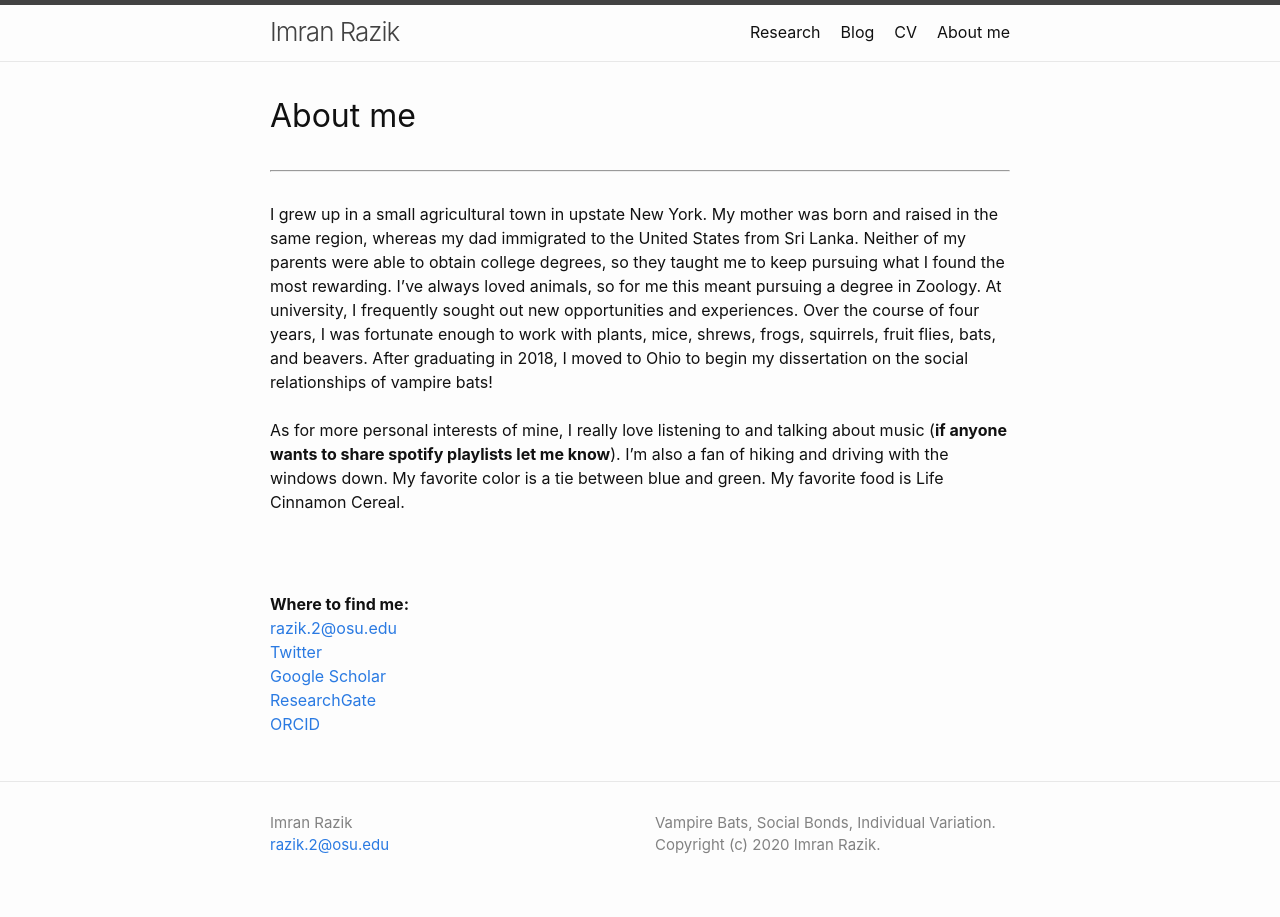
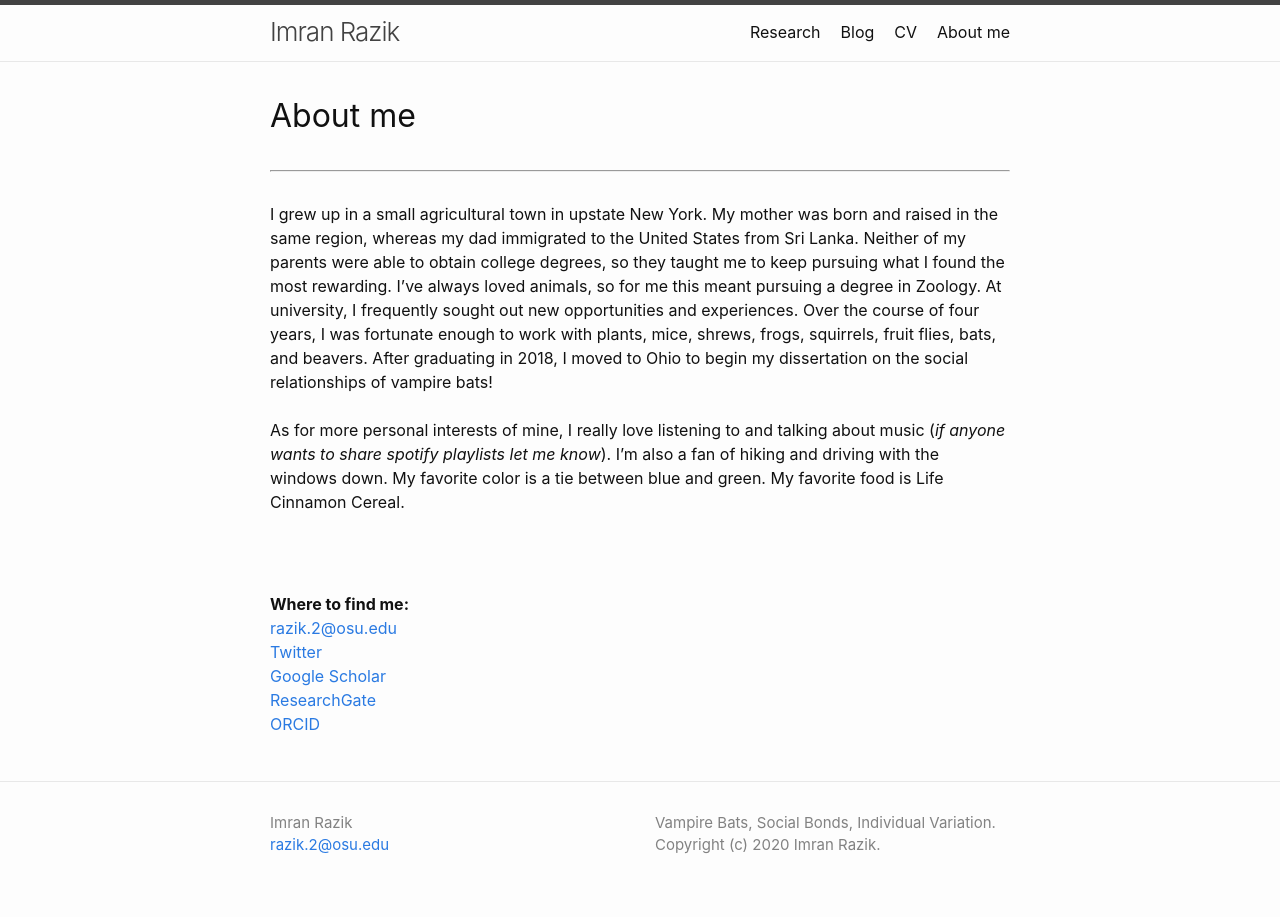
Before and after one commit to imranrazik/imranrazik.github.io, a Jekyll site: the page built from About-me.md, in a window 1280 px wide. Built offline with Jekyll 4.4.1, drawn with Linux system fonts in a browser that asks for light colours; our own code applies the rules of GitHub Pages for plain Markdown files.

Commit message:
Update About-me.md

```diff
--- a/About-me.md
+++ b/About-me.md
@@ -6,7 +6,7 @@ layout: default
 I grew up in a small agricultural town in upstate New York. My mother was born and raised in the same region, whereas my dad immigrated to the United States from Sri Lanka. Neither of my parents were able to obtain college degrees, so they taught me to keep pursuing what I found the most rewarding. I've always loved animals, so for me this meant pursuing a degree in Zoology. At university, I frequently sought out new opportunities and experiences. Over the course of four years, I was fortunate enough to work with plants, mice, shrews, frogs, squirrels, fruit flies, bats, and beavers. After graduating in 2018, I moved to Ohio to begin my dissertation on the social relationships of vampire bats!
 <br />
 <br />
-As for more personal interests of mine, I really love listening to and talking about music (**if anyone wants to share spotify playlists let me know**). I'm also a fan of hiking and driving with the windows down. My favorite color is a tie between blue and green. My favorite food is Life Cinnamon Cereal.
+As for more personal interests of mine, I really love listening to and talking about music (*if anyone wants to share spotify playlists let me know*). I'm also a fan of hiking and driving with the windows down. My favorite color is a tie between blue and green. My favorite food is Life Cinnamon Cereal.
 
 <br />
 <br />
```
